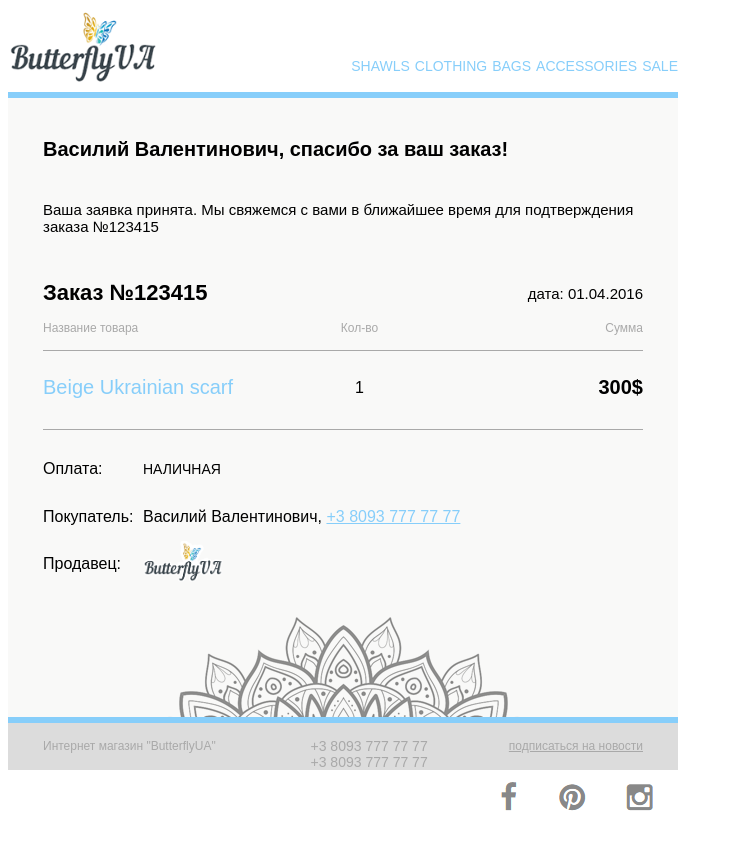
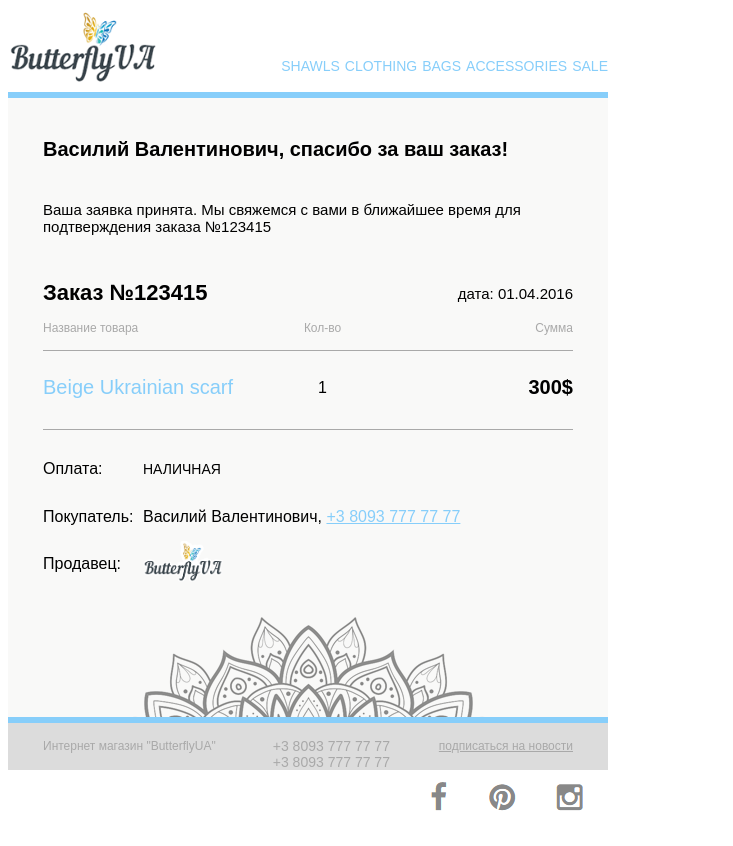
Before and after one commit to VeronikaSerhiienko/email, a plain HTML site: page index.html in a window 1280 px wide. Shown: the whole page, without its empty margins (0-733 px from the left). Drawn offline with Linux system fonts and the light colour scheme.

Commit message:
Second commit

```diff
--- a/index.html
+++ b/index.html
@@ -6,27 +6,27 @@
 
 	</head>
 	<body>
-		<table border="0" cellpadding="0" cellspacing="0" style=" font-family: arial, sans-serif;margin:0; padding:0" width= "600px">
+		<table border="0" cellpadding="0" cellspacing="0" style=" font-family: arial, sans-serif;margin:0; padding:0; width: 530px" >
 			<tr>
 				<td>
-					<table style=" margin:0; padding:0 " border="0" cellpadding="0" cellspacing="0px">
+					<table style=" margin:0; padding:0 " border="0" cellpadding="0" cellspacing="0">
 						<tr>
-							<td  style="vertical-align: top; width:600px;padding-bottom: 8px;" >
+							<td  style="vertical-align: top; width:530px;padding-bottom: 8px;" >
 								<img width="150px" src="https://veronikaserhiienko.github.io/email/images/logo.png" alt="logo" >
 							</td>
-							<td style="vertical-align: bottom; padding: 0px 5px 18px 0px;">
+							<td style="vertical-align: bottom; padding: 0 5px 18px 0;">
 								<a  href="https://www.google.com" style="text-transform: uppercase; text-decoration: none; color: #87cefa;font-size: 14px;"> shawls
 								</a>
 							</td>
-							<td style="vertical-align:  bottom; padding: 0px 5px 18px 0px;">
+							<td style="vertical-align:  bottom; padding: 0 5px 18px 0;">
 								<a href="https://www.google.com"style="text-transform: uppercase; text-decoration: none;color:  #87cefa;font-size: 14px;"> clothing
 								</a>
 							</td>
-							<td style="vertical-align:  bottom; padding: 0px 5px 18px 0px;">
+							<td style="vertical-align:  bottom; padding: 0 5px 18px 0;">
 								<a href="https://www.google.com"style="text-transform: uppercase; text-decoration: none;color:  #87cefa;font-size: 14px;"> bags
 								</a>
 							</td>
-							<td style="vertical-align:  bottom; padding: 0px 5px 18px 0px;">
+							<td style="vertical-align:  bottom; padding: 0 5px 18px 0;">
 								<a href="https://www.google.com"style="text-transform: uppercase; text-decoration: none;color:  #87cefa;font-size: 14px;"> accessories
 								</a>
 							</td>
@@ -40,22 +40,22 @@
 			</tr>
 			<tr>
 				<td>
-					<table bgcolor="#f9f9f8" style="border-top: 6px solid  #87cefa ; width: 600px; margin: 0; padding:0;" border="0" cellpadding="0" cellspacing="0">
+					<table bgcolor="#f9f9f8" style="border-top: 6px solid  #87cefa ; width: 530px; margin: 0; padding:0;" border="0" cellpadding="0" cellspacing="0">
 						<tr>
 							<td>
-								<h1 style="padding: 40px 35px 0px 35px; font-size: 20px;margin: 0; ">Василий Валентинович, спасибо за ваш заказ!
+								<h1 style="padding: 40px 35px 0 35px; font-size: 20px;margin: 0; ">Василий Валентинович, спасибо за ваш заказ!
 								</h1>
 							</td>
 						</tr>
 						<tr>
 							<td>
-								<p style="padding: 25px 35px 0px 35px; font-size: 15px">Ваша заявка принята. Мы свяжемся с вами в ближайшее время для подтверждения заказа №123415
+								<p style="padding: 25px 35px 0 35px; font-size: 15px">Ваша заявка принята. Мы свяжемся с вами в ближайшее время для подтверждения заказа №123415
 								</p>
 							</td>
 						</tr>
 						<tr>
-							<td style="padding: 30px 35px 0px 35px">
-								<table border="0" cellpadding="0" cellspacing="0" style=" width: 600px; margin: 0; padding:0">
+							<td style="padding: 30px 35px 0 35px">
+								<table border="0" cellpadding="0" cellspacing="0" style=" width: 530px; margin: 0; padding:0">
 									<tr>
 										<th style="text-align: left; font-size: 22px;">Заказ №123415
 										</th>
@@ -71,13 +71,13 @@
 										</td>
 									</tr>
 									<tr>
-										<td style=" border-bottom: 1px solid #a9a9a9;text-align: left;padding: 25px 0px 30px 0px;">
+										<td style=" border-bottom: 1px solid #a9a9a9;text-align: left;padding: 25px 0 30px 0;">
 											<a style="color: blue; text-decoration: none;font-size: 20px;color: #87cefa ;" href="https://www.google.com">Beige Ukrainian scarf
 											</a>
 										</td>
-										<td style=" border-bottom: 1px solid #a9a9a9;text-align:center;padding: 25px 0px 30px 0px;">1
+										<td style=" border-bottom: 1px solid #a9a9a9;text-align:center;padding: 25px 0 30px 0;">1
 										</td>
-										<td style=" border-bottom: 1px solid #a9a9a9;text-align: right;padding: 25px 0px 30px 0px; font-weight: 700; font-size: 20px;">300$
+										<td style=" border-bottom: 1px solid #a9a9a9;text-align: right;padding: 25px 0 30px 0; font-weight: 700; font-size: 20px;">300$
 										</td>
 									</tr>
 								</table>
@@ -85,7 +85,7 @@
 						</tr>
 						<tr>
 							<td>
-								<table border="0" cellpadding="0" cellspacing="0" style=" width: 600px;margin: 0; padding:0">
+								<table border="0" cellpadding="0" cellspacing="0" style=" width: 530px;margin: 0; padding:0">
 									<tr>
 										<td style="padding-top:30px;padding-left: 35px; width: 100px"  >Оплата:
 										</td>
@@ -120,7 +120,7 @@
 			</tr>
 			<tr>
 				<td>
-					<table style="border-top: 6px solid  #87cefa ; width: 100%;padding:0; margin: 0" bgcolor="#dcdcdc" border="0" cellpadding="0" cellspacing="0">
+					<table style="border-top: 6px solid  #87cefa ; width: 600px;padding:0; margin: 0" bgcolor="#dcdcdc" border="0" cellpadding="0" cellspacing="0">
 						<tr>
 							<td style=" font-size: 12px;color:#a9a9a9;text-align: left; padding-left:35px;" >Интернет магазин "ButterflyUA"
 							</td>
```
